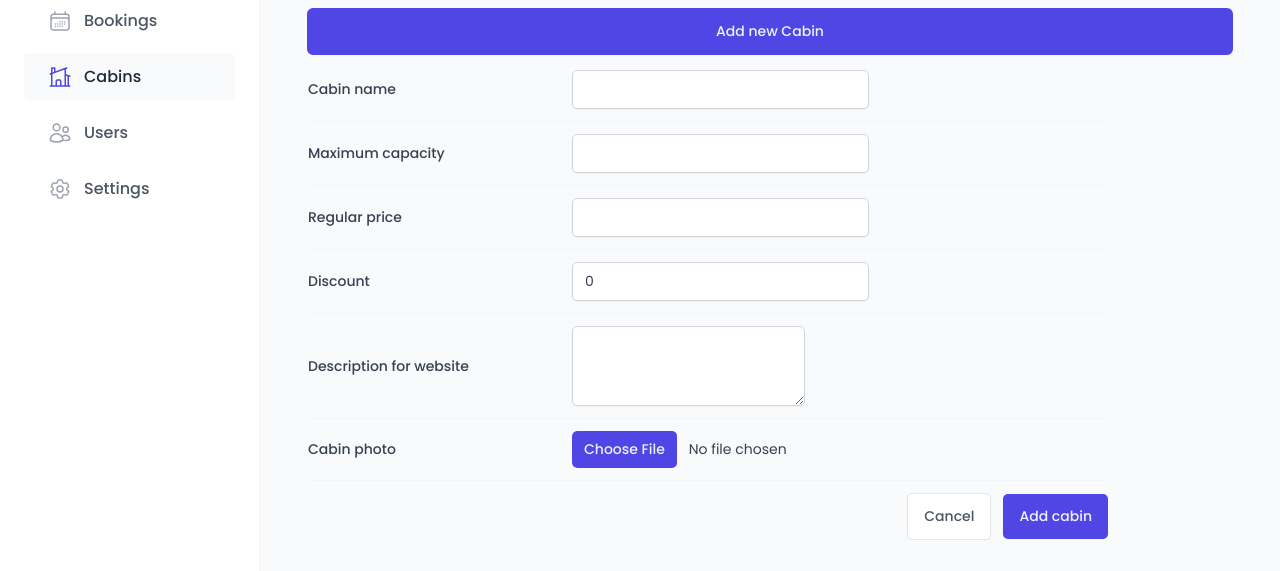
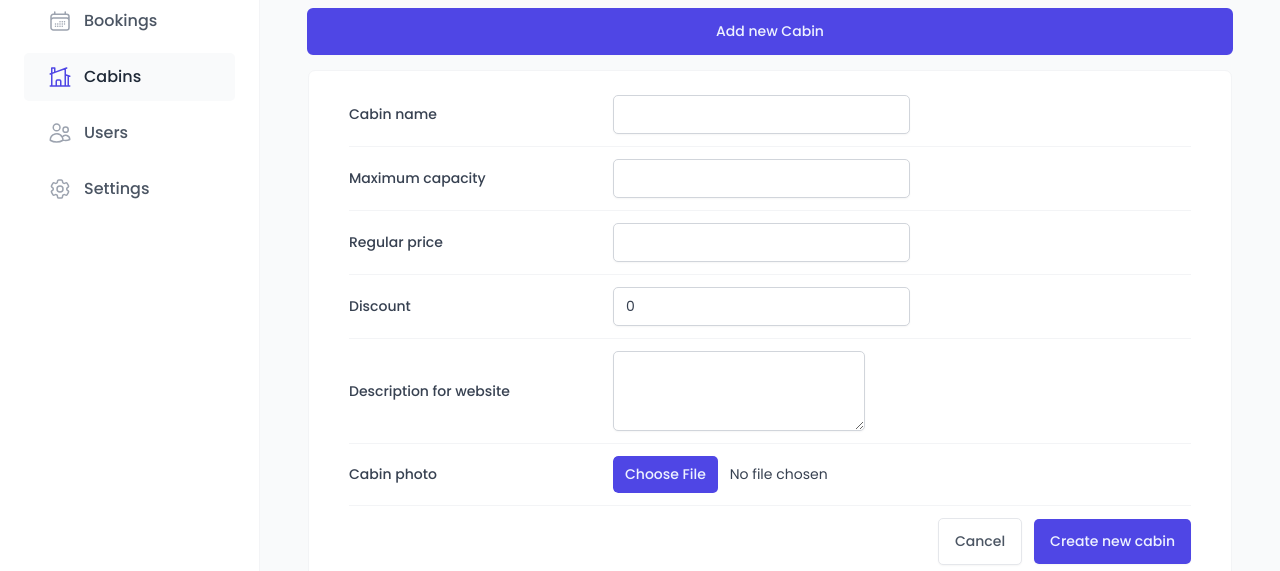
Before and after one commit to KNXCSdev/the-wild-oasis-management-typescript, a React (Vite) app: page /cabins in a window 1280 px wide. Both pictures are taken after a click on the button "Add new Cabin". Shown: the part 226-797 px from the top of the page. Built offline with nearby package versions, Linux system fonts and the light colour scheme; no server answers; the database is empty; a web font is replaced by a local one.

Commit message:
Editing Cabins

```diff
--- a/src/features/cabins/CabinRow.tsx
+++ b/src/features/cabins/CabinRow.tsx
@@ -4,6 +4,8 @@ import { formatCurrency } from "../../utils/helpers";
 import { useMutation, useQueryClient } from "@tanstack/react-query";
 import { deleteCabin } from "../../services/apiCabins";
 import toast from "react-hot-toast";
+import CreateCabinForm from "./CreateCabinForm";
+import { useState } from "react";
 
 const TableRow = styled.div`
   display: grid;
@@ -45,6 +47,7 @@ const Discount = styled.div`
 `;
 
 export default function CabinRow({ cabin }: { cabin: CabinsData }) {
+  const [showForm, setShowForm] = useState(false);
   const { id: cabinId, name, maxCapacity, regularPrice, discount, image } = cabin;
 
   const queryClient = useQueryClient();
@@ -61,15 +64,21 @@ export default function CabinRow({ cabin }: { cabin: CabinsData }) {
   });
 
   return (
+    <>
       <TableRow role="row">
         <Img src={image} />
         <Cabin>{name}</Cabin>
         <div>Fits up to {maxCapacity} guests</div>
         <Price>{formatCurrency(regularPrice)}</Price>
         <Discount>{formatCurrency(discount)}</Discount>
+        <div>
+          <button onClick={() => setShowForm((show) => !show)}>Edit</button>
           <button disabled={isPending} onClick={() => mutate(cabinId)}>
             Delete
           </button>
+        </div>
       </TableRow>
+      {showForm && <CreateCabinForm cabinToEdit={cabin} />}
+    </>
   );
 }
--- a/src/features/cabins/CreateCabinForm.tsx
+++ b/src/features/cabins/CreateCabinForm.tsx
@@ -6,9 +6,9 @@ import Button from "../../ui/Button";
 import FileInput from "../../ui/FileInput";
 import Textarea from "../../ui/Textarea";
 import { SubmitHandler, useForm } from "react-hook-form";
-import { CabinsCreate } from "../../utils/types";
+import { CabinsCreate, CabinsData, CabinsEdit } from "../../utils/types";
 import { useMutation, useQueryClient } from "@tanstack/react-query";
-import { createCabin } from "../../services/apiCabins";
+import { createEditCabin } from "../../services/apiCabins";
 import toast from "react-hot-toast";
 
 const FormRow = styled.div`
@@ -47,18 +47,34 @@ const Error = styled.span`
   color: var(--color-red-700);
 `;
 
-function CreateCabinForm() {
+function CreateCabinForm({
+  cabinToEdit = {
+    id: 0,
+    created_at: "",
+    name: "",
+    maxCapacity: 0,
+    regularPrice: 0,
+    discount: 0,
+    description: "",
+    image: "",
+  },
+}: {
+  cabinToEdit: CabinsData;
+}) {
+  const { id: editId, ...editValues } = cabinToEdit;
+  const isEditSession = Boolean(editId);
+
   const {
     register,
     handleSubmit,
     reset,
     getValues,
     formState: { errors },
-  } = useForm<CabinsCreate>();
+  } = useForm<CabinsCreate>({ defaultValues: isEditSession ? editValues : {} });
 
   const queryClient = useQueryClient();
-  const { mutate, isPending } = useMutation({
-    mutationFn: createCabin,
+  const { mutate: createCabin, isPending } = useMutation({
+    mutationFn: createEditCabin,
     onSuccess: () => {
       toast.success("New cabin successfully created");
       queryClient.invalidateQueries({ queryKey: ["cabins"] });
@@ -66,12 +82,25 @@ function CreateCabinForm() {
     },
   });
 
+  const { mutate: editCabin, isPending: isEditing } = useMutation({
+    mutationFn: ({ newCabinData, id }: { newCabinData: CabinsEdit; id: number }) =>
+      createEditCabin(newCabinData, id),
+    onSuccess: () => {
+      toast.success("Cabin successfully edited");
+      queryClient.invalidateQueries({ queryKey: ["cabins"] });
+      reset();
+    },
+  });
+
   const onSubmit: SubmitHandler<CabinsCreate> = (data) => {
-    mutate({ ...data, image: data.image[0] });
+    const image = typeof data.image === "string" ? data.image : data.image[0];
+
+    if (isEditSession) editCabin({ newCabinData: { ...data, image }, id: editId });
+    else createCabin({ ...data, image: image });
   };
 
   return (
-    <Form type="modal" onSubmit={handleSubmit(onSubmit)}>
+    <Form type="" onSubmit={handleSubmit(onSubmit)}>
       <FormRow>
         <Label htmlFor="name">Cabin name</Label>
         <Input
@@ -145,7 +174,7 @@ function CreateCabinForm() {
           type="file"
           id="image"
           accept="image/*"
-          {...register("image", { required: "This field is required" })}
+          {...register("image", { required: isEditSession ? false : "This field is required" })}
         />
         {errors?.image?.message && <Error>{errors.image.message}</Error>}
       </FormRow>
@@ -155,7 +184,7 @@ function CreateCabinForm() {
           Cancel
         </Button>
         <Button variation="primary" size="medium" disabled={isPending}>
-          Add cabin
+          {isEditSession ? "Edit cabin" : "Create new cabin"}
         </Button>
       </FormRow>
     </Form>
--- a/src/services/apiCabins.ts
+++ b/src/services/apiCabins.ts
@@ -1,4 +1,5 @@
-import { CabinsCreate, CabinsData } from "../utils/types";
+import { PostgrestQueryBuilder } from "@supabase/postgrest-js";
+import { CabinsData } from "../utils/types";
 import supabase, { supabaseUrl } from "./supabase";
 
 export async function getCabins(): Promise<CabinsData[]> {
@@ -23,31 +24,55 @@ export async function deleteCabin(id: number) {
   return data;
 }
 
-export async function createCabin(formData: {
-  description: string;
-  discount: number;
-  image: File;
-  maxCapacity: number;
-  name: string;
-  regularPrice: number;
-}) {
-  console.log(formData);
-  const imageName = `${Math.random()}-${formData.image.name}`.replace("/", "");
-  const imagePath = `${supabaseUrl}/storage/v1/object/public/cabin-images/${imageName}`;
+export async function createEditCabin(
+  newCabin: {
+    description: string;
+    discount: number;
+    image: File | string;
+    maxCapacity: number;
+    name: string;
+    regularPrice: number;
+  },
+  id?: number
+) {
+  const hasImagePath = typeof newCabin.image === "string" && newCabin.image.startsWith(supabaseUrl);
 
-  const { data, error } = await supabase
-    .from("cabins")
-    .insert([{ ...formData, image: imagePath }])
-    .select();
+  const imageName = `${Math.random()}-${
+    typeof newCabin.image === "string" ? newCabin.image : newCabin.image.name
+  }`.replace("/", "");
+
+  const imagePath = hasImagePath
+    ? newCabin.image
+    : `${supabaseUrl}/storage/v1/object/public/cabin-images/${imageName}`;
+
+  let query: any = supabase.from("cabins");
+
+  //1)CREATE
+  if (!id) query = query.insert([{ ...newCabin, image: imagePath }]);
+
+  //2)Edit
+  if (id) query = query.update({ ...newCabin, image: imagePath }).eq("id", id);
+
+  const { data, error } = await query.select().single();
 
   if (error) {
     console.error(error);
     throw new Error("Cabin could not be created");
   }
 
+  // 2. Upload image
+  if (hasImagePath) return data;
+
   const { error: storageError } = await supabase.storage
     .from("cabin-images")
-    .upload(imageName, formData.image);
+    .upload(imageName, newCabin.image);
+
+  // 3. Delete the cabin IF there was an error uplaoding image
+  if (storageError) {
+    await supabase.from("cabins").delete().eq("id", data.id);
+    console.error(storageError);
+    throw new Error("Cabin image could not be uploaded and the cabin was not created");
+  }
 
   return data;
 }
```
Also changed, not shown: src/utils/types.ts (+10 -1 lines). Lines whose indentation alone changed are shown as unchanged.
